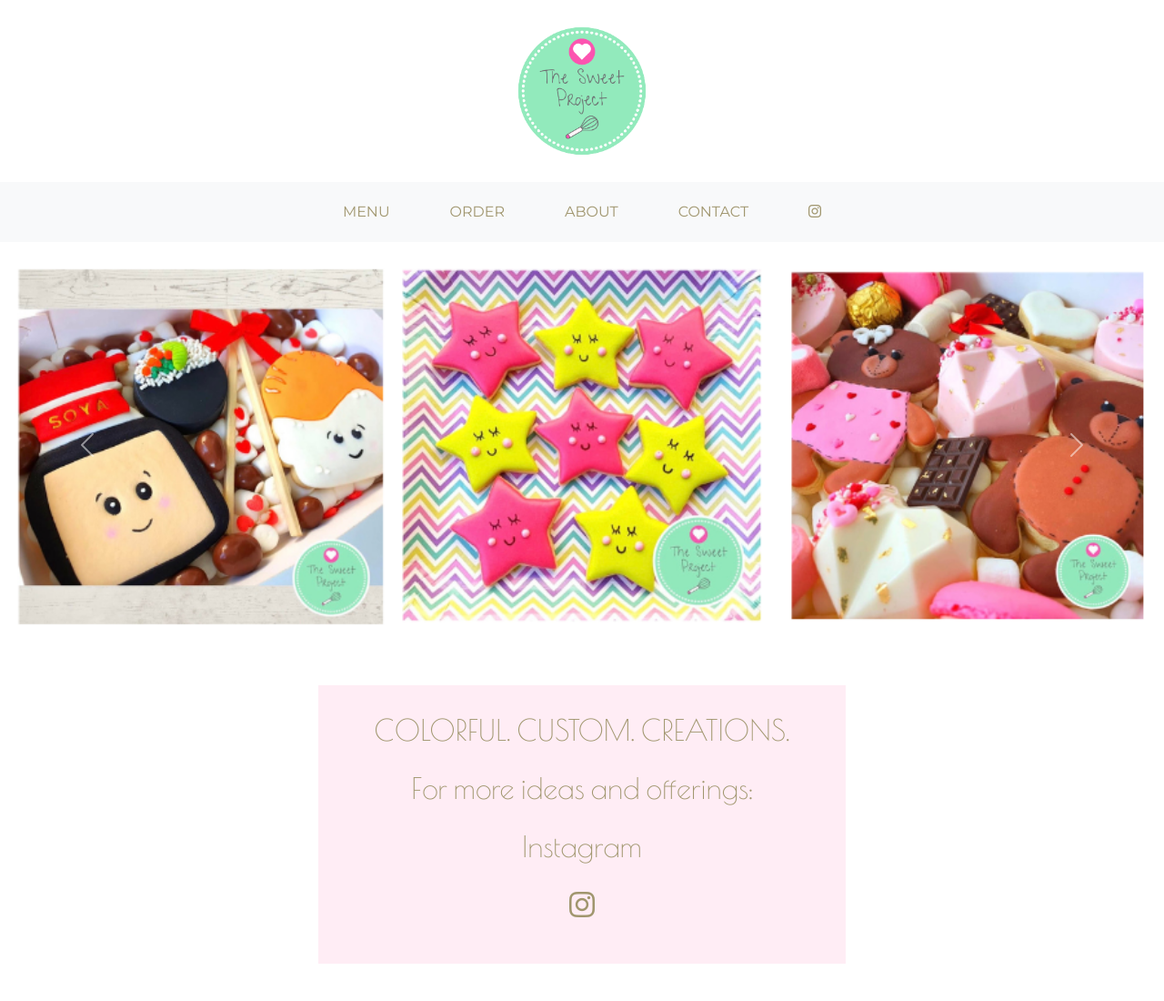
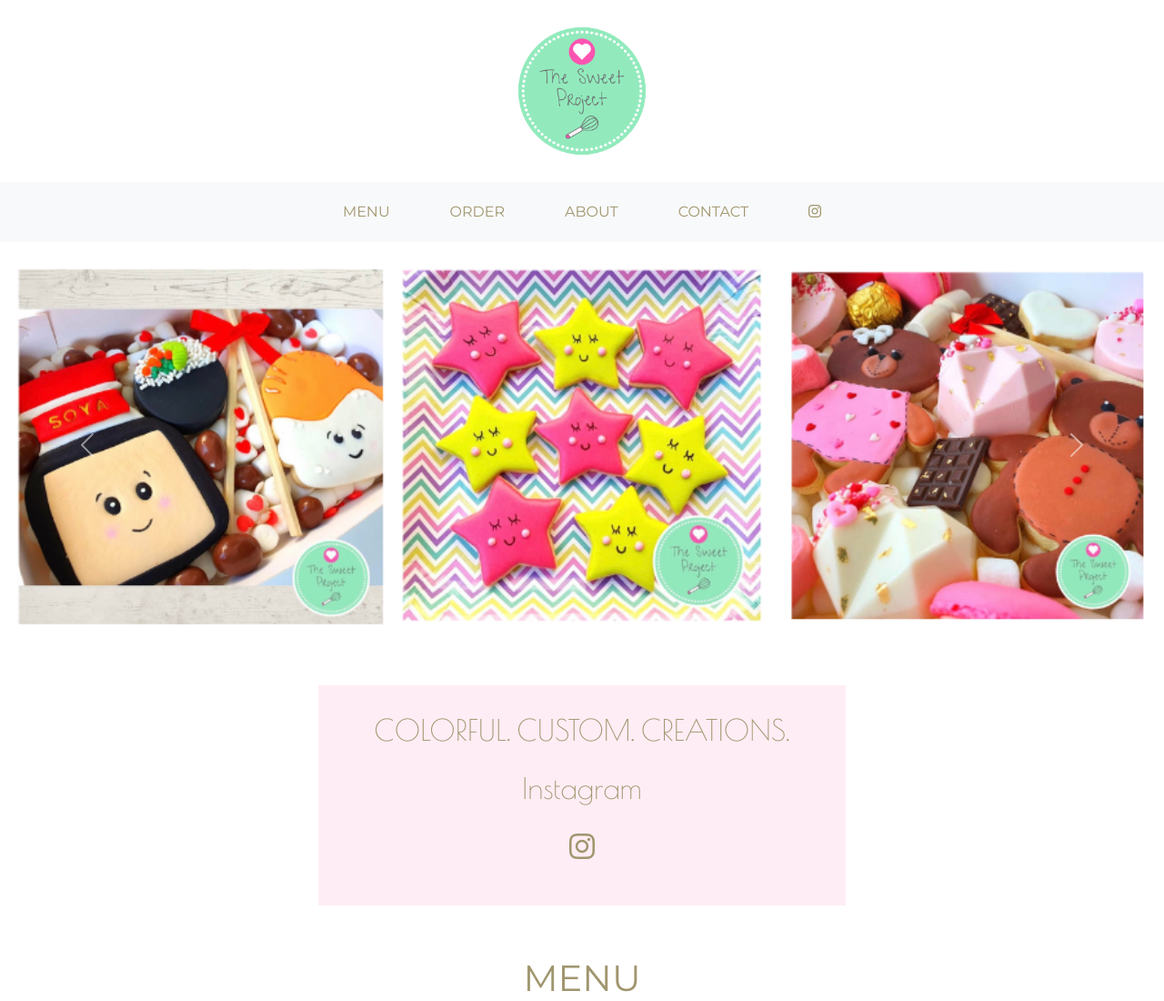
Before and after one commit to francieO/the-sweet-project-v2, a plain HTML site: page Carla's Website/index.html in a window 1280 px wide. Shown: the top 1100 px of the page at 91% size. Drawn offline with nearby package versions, Linux system fonts and the light colour scheme.

Commit message:
changed wording

```diff
--- a/Carla's Website/index.html
+++ b/Carla's Website/index.html
@@ -108,7 +108,7 @@
 
 </section>
 
-<section id="description-section"><p>COLORFUL. CUSTOM. CREATIONS.</p><p>For more ideas and offerings:</p><p>Instagram</p><p><i class="fa-brands fa-instagram"></i></p></section>
+<section id="description-section"><p>COLORFUL. CUSTOM. CREATIONS.</p><p>Instagram</p><p><i class="fa-brands fa-instagram"></i></p></section>
 <!-- menu section -->
 
 <section id="menu-section">
```
